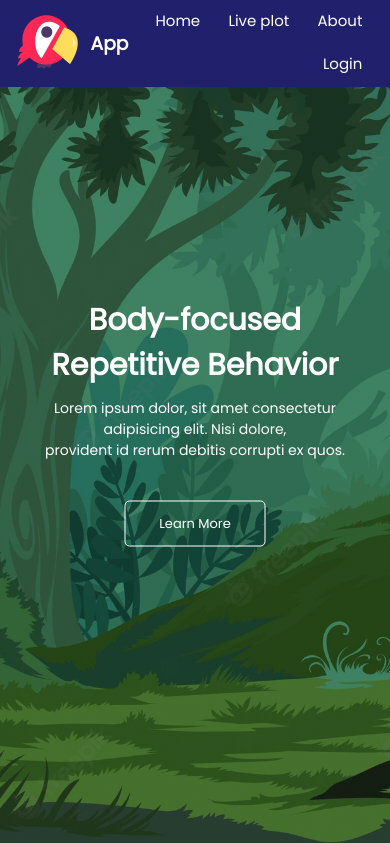
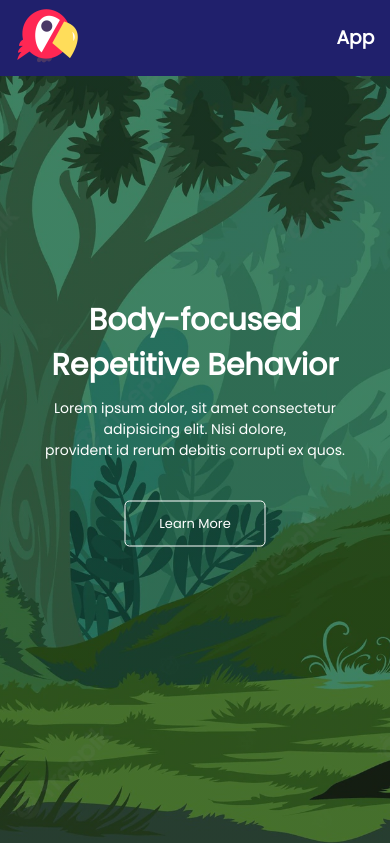
Before and after one commit to xtnctx/BFRBSys, a Django app: page / in a window 390 px wide. Shown: the top 843 px of the page. Run offline with Django 4.2, Linux system fonts and the light colour scheme.

Commit message:
media query added

```diff
--- a/website/static/styles/navbar.css
+++ b/website/static/styles/navbar.css
@@ -12,7 +12,7 @@ nav {
     padding: 0.1% 4%;
     justify-content: space-between;
     align-items: center;
-    background-color: rgb(32, 32, 108);
+    background-color: #20206c;
 }
 
 nav img {
@@ -48,7 +48,7 @@ nav h3 {
     content: '';
     width: 0%;
     height: 2px;
-    background: #d7531b;
+    background: #d0351d;
     display: block;
     margin: auto;
     transition: 0.3s;
@@ -58,3 +58,62 @@ nav h3 {
     width: 100%;
 
 }
+
+nav .fa {
+    display: none;
+}
+
+@media(max-width:700px) {
+    .text-box h1 {
+        font-size: 20px;
+    }
+
+    .nav-links ul li {
+        display: block;
+    }
+
+    .nav-links {
+        position: absolute;
+        background: #6c2a20;
+        height: 100vh;
+        width: 120px;
+        top: 0;
+        right: -120px;
+        text-align: left;
+        z-index: 2;
+        transition: 0.35s;
+
+
+
+    }
+
+    nav .fa {
+        display: block;
+        color: #fff;
+        margin: 10px;
+        font-size: 22px;
+        cursor: pointer;
+    }
+
+    .hide-container {
+        display: grid;
+        place-items: center;
+        /* background-color: #20206c; */
+        /* border-bottom: 1px solid black; */
+        height: 72px;
+
+        border-width: 3px;
+        border-style: solid;
+        border-image:
+            linear-gradient(
+            to right,
+            #d0351d,
+            rgba(0, 0, 0, 0)
+            ) 0 0 1 0
+    }
+
+    .nav-links ul {
+        padding: 30px 10px;
+    }
+
+}
```
